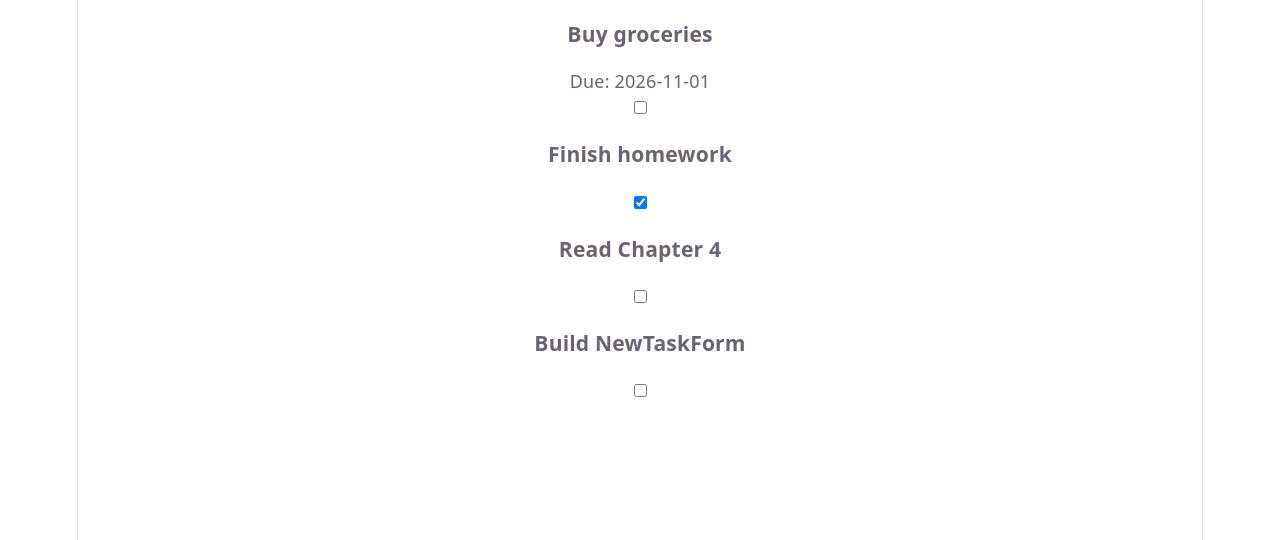
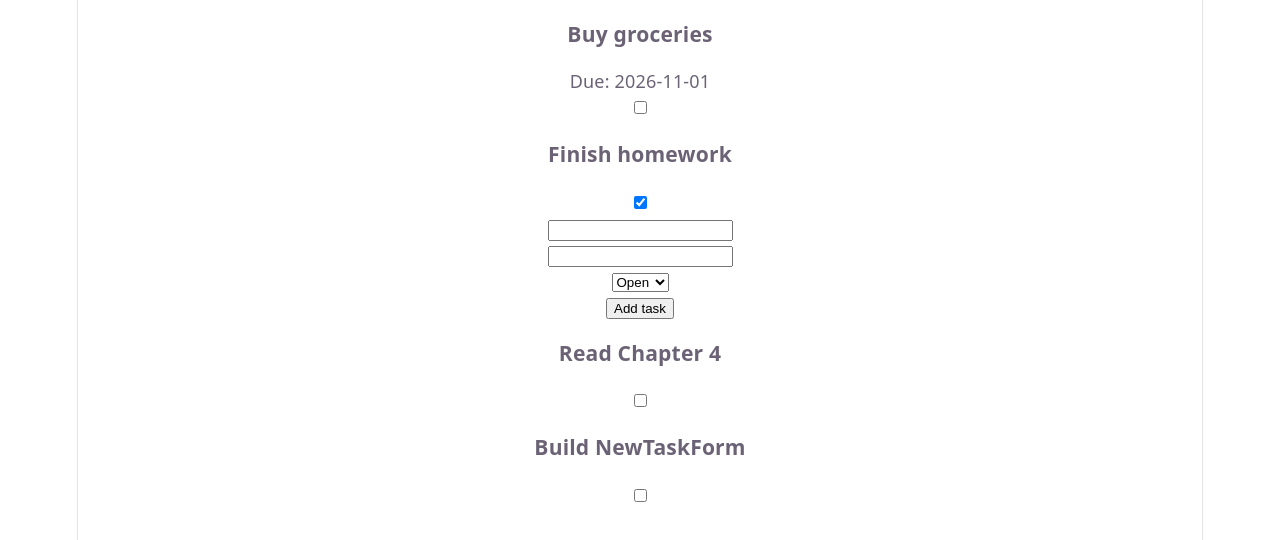
Before and after one commit to aleyakewseedin-web/sfwe475-lab4-2303060053, a React (Vite) app: page / in a window 1280 px wide. Shown: the top 540 px of the page. Built offline with nearby package versions, Linux system fonts and the light colour scheme.

Commit message:
validate new task form with zod fix

```diff
--- /dev/null
+++ b/src/NewTaskForm.tsx
@@ -0,0 +1,49 @@
+import { useState } from "react";
+import { CreateTaskSchema } from "./schemas";
+import type { CreateTaskInput } from "./schemas";
+
+function NewTaskForm({ onAddTask }: { onAddTask: (data: CreateTaskInput) => void }) {
+  const [title, setTitle] = useState("");
+  const [dueDate, setDueDate] = useState("");
+  const [status, setStatus] = useState("open");
+  const [errors, setErrors] = useState<Record<string, string[]>>({});
+
+  function handleSubmit(e: React.FormEvent) {
+    e.preventDefault();
+    const result = CreateTaskSchema.safeParse({ title, dueDate, status });
+if (!result.success) {
+  console.log(result.error.issues);
+}    if (!result.success) {
+      setErrors(result.error.flatten().fieldErrors);
+      return;
+    }
+
+    setErrors({});
+    onAddTask(result.data);
+    setTitle("");
+    setDueDate("");
+    setStatus("open");
+  }
+  return (
+    <form onSubmit={handleSubmit}>
+      <div>
+        <input value={title} onChange={(e) => setTitle(e.target.value)} />
+        {errors.title && <p style={{ color: "red" }}>{errors.title[0]}</p>}
+      </div>
+      <div>
+        <input value={dueDate} onChange={(e) => setDueDate(e.target.value)} />
+        {errors.dueDate && <p style={{ color: "red" }}>{errors.dueDate[0]}</p>}
+      </div>
+      <div>
+        <select value={status} onChange={(e) => setStatus(e.target.value)}>
+          <option value="open">Open</option>
+          <option value="doing">Doing</option>
+          <option value="done">Done</option>
+        </select>
+      </div>
+      <button type="submit">Add task</button>
+    </form>
+  );
+}
+
+export default NewTaskForm;
--- a/src/TaskBoard.tsx
+++ b/src/TaskBoard.tsx
@@ -1,7 +1,9 @@
 import { useEffect, useState } from "react";
-import type { Task } from "./schemas";
+import type { Task,CreateTaskInput } from "./schemas";
 import { simulateFetchTasks } from "./mockApi";
 import TaskList from "./TaskList";
+import NewTaskForm from "./NewTaskForm";
+
 
 function TaskBoard() {
   const [status, setStatus] = useState<
@@ -9,7 +11,7 @@ function TaskBoard() {
   >("loading");
   const [tasks, setTasks] = useState<Task[]>([]);
 
- function loadTasks() {
+  function loadTasks() {
     setStatus("loading");
     simulateFetchTasks()
       .then((data) => {
@@ -22,8 +24,22 @@ function TaskBoard() {
   useEffect(() => {
     loadTasks();
   }, []);
+  function handleAddTask(data: CreateTaskInput) {
+    console.log("adding", data);
+  setTasks([
+    ...tasks,
+    {
+      id: Date.now(),
+      title: data.title,
+      dueDate: data.dueDate,
+      done: data.status === "done",
+      status: data.status,
+    },
+  ]);
+  setStatus("success");
+}
 
-if (status === "loading") return <p>Loading tasks...</p>;
+  if (status === "loading") return <p>Loading tasks...</p>;
   if (status === "error")
     return (
       <div>
@@ -31,8 +47,19 @@ if (status === "loading") return <p>Loading tasks...</p>;
         <button onClick={loadTasks}>Try again</button>
       </div>
     );
-  if (status === "empty") return <p>No tasks yet. Add your first one below.</p>;
-  return <TaskList tasks={tasks} />;
+  if (status === "empty")
+    return (
+      <div>
+        <p>No tasks yet. Add your first one below.</p>
+        <NewTaskForm onAddTask={handleAddTask} />
+      </div>
+    );
+  return (
+    <div>
+      <NewTaskForm onAddTask={handleAddTask} />
+      <TaskList tasks={tasks} />
+    </div>
+  );
 }
 
 export default TaskBoard;
--- a/src/TaskList.tsx
+++ b/src/TaskList.tsx
@@ -4,7 +4,7 @@ function TaskList({ tasks }: { tasks: Task[] }) {
  return (
  <div>
  {tasks.map((task) => (
- <TaskCard key={task.id} title={task.title} done={task.done} />
+ <TaskCard key={task.id} title={task.title} done={task.done} dueDate={task.dueDate} />
  ))}
  </div>
  );
--- a/src/mockApi.ts
+++ b/src/mockApi.ts
@@ -1,7 +1,7 @@
-import type { Task } from "./schemas";
+import type { CreateTaskInput, Task } from "./schemas";
 const sampleTasks: Task[] = [
-    { id: 1, title: "Read Chapter 4", done: false },
-    { id: 2, title: "Build NewTaskForm", done: false }, ];
+    { id: 1, title: "Read Chapter 4", done: false, status: "open" },
+    { id: 2, title: "Build NewTaskForm", done: false, status: "open" }, ];
 
 type MockOptions = { delayMs?: number; shouldFail?: boolean; empty?: boolean };
 
--- a/src/schemas.ts
+++ b/src/schemas.ts
@@ -1,8 +1,15 @@
 import { z } from "zod";
+
+// The full task: used for storing and displaying tasks
 export const TaskSchema = z.object({
- id: z.number(),
- title: z.string(),
- done: z.boolean(),
- dueDate: z.string().optional(),
+  id: z.number(),
+  title: z.string().min(1, "Title is required"),
+  done: z.boolean(),
+  dueDate: z.string().optional(),
+  status: z.enum(["open", "doing", "done"]),
 });
 export type Task = z.infer<typeof TaskSchema>;
+
+// The form input: only what the user types, no id or done
+export const CreateTaskSchema = TaskSchema.omit({ id: true, done: true });
+export type CreateTaskInput = z.infer<typeof CreateTaskSchema>;
```
